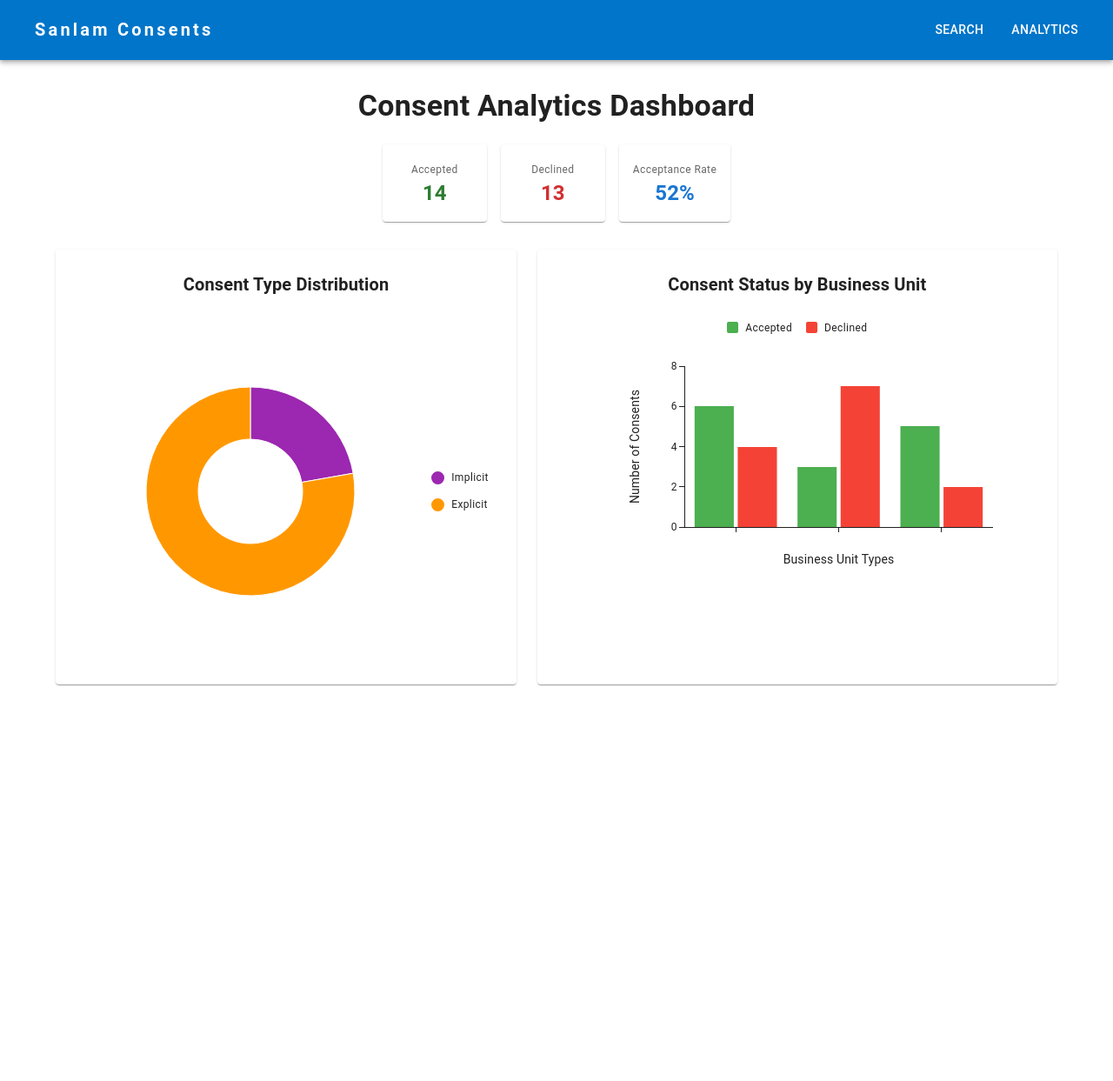
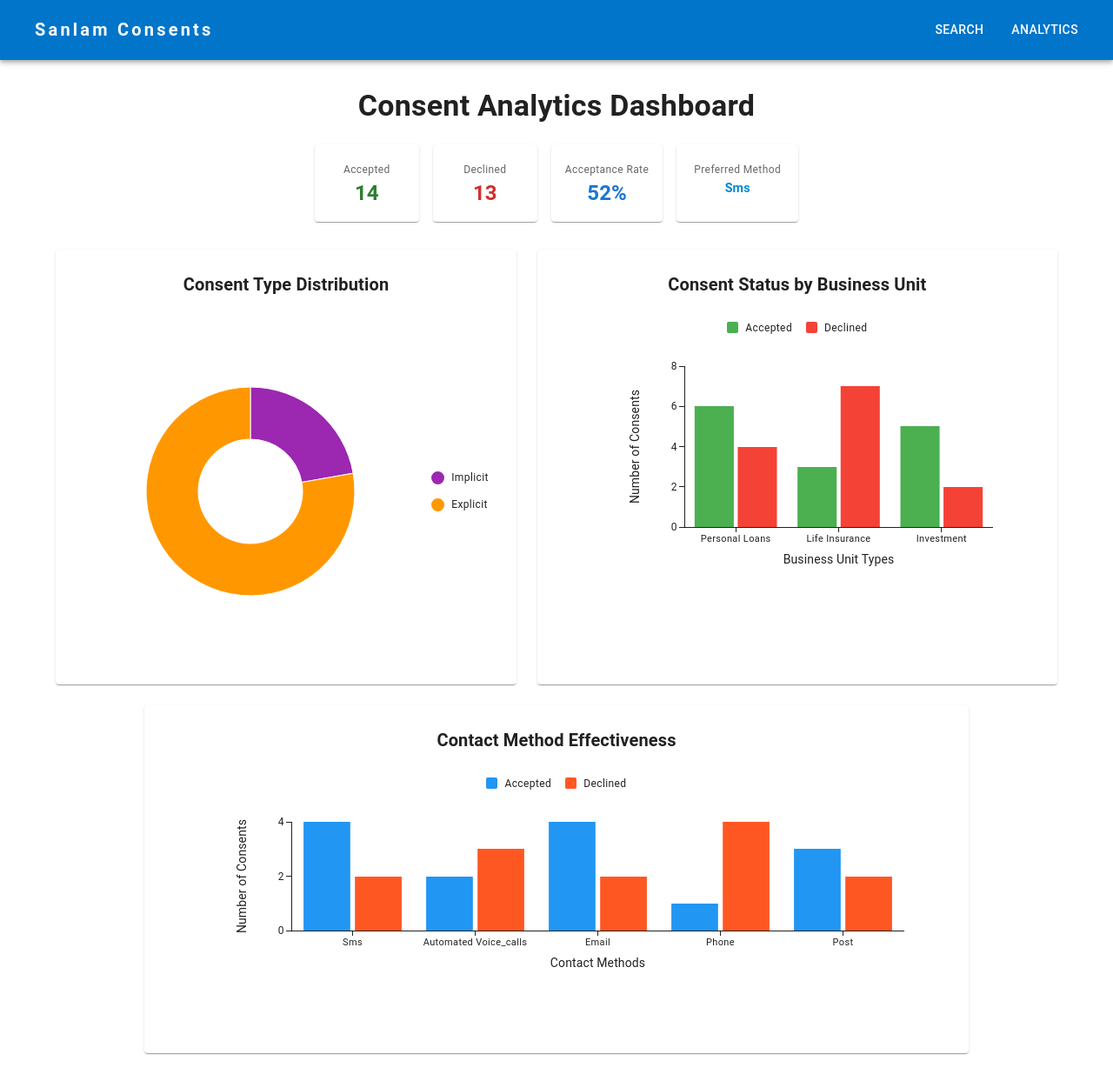
Before and after one commit to Chleo-Smith/Customer-Consent-Management-UIpractice, a React (Create React App) app: page /analytics in a window 1280 px wide. Shown: the whole page at 87% size. Before the commit the page ends 819 px from the top, so only its background shows below. Built offline with nearby package versions, Linux system fonts and the light colour scheme; data requests are answered from the project's data file; some icons are missing.

Commit message:
added contact effectiveness graph

```diff
--- a/src/pages/Analytics.js
+++ b/src/pages/Analytics.js
@@ -22,6 +22,7 @@ export function Analytics() {
   const [analyticsData, setAnalyticsData] = useState({
     businessUnitData: [],
     contactMethodData: [],
+    contactMethodFrequencyData: [],
     totalAccepted: 0,
     totalDeclined: 0,
     totalConsents: 0,
@@ -42,6 +43,7 @@ export function Analytics() {
         // Process the data to create analytics
         const businessUnitStats = {};
         const contactMethodStats = {};
+        const contactMethodFrequencyStats = {};
         let totalAccepted = 0;
         let totalDeclined = 0;
         let totalConsents = 0;
@@ -66,7 +68,10 @@ export function Analytics() {
               // Track contact method statistics
               if (!contactMethodStats[c.contactMethod]) {
                 contactMethodStats[c.contactMethod] = {
-                  contactMethod: c.contactMethod.replace("_", " ").toLowerCase().replace(/\b\w/g, l => l.toUpperCase()),
+                  contactMethod: c.contactMethod
+                    .replace("_", " ")
+                    .toLowerCase()
+                    .replace(/\b\w/g, (l) => l.toUpperCase()),
                   accepted: 0,
                   declined: 0,
                   total: 0,
@@ -74,6 +79,19 @@ export function Analytics() {
               }
 
               contactMethodStats[c.contactMethod].total++;
+
+              // Track contact method frequency (how often each method is selected)
+              if (!contactMethodFrequencyStats[c.contactMethod]) {
+                contactMethodFrequencyStats[c.contactMethod] = {
+                  contactMethod: c.contactMethod
+                    .replace("_", " ")
+                    .toLowerCase()
+                    .replace(/\b\w/g, (l) => l.toUpperCase()),
+                  frequency: 0,
+                };
+              }
+
+              contactMethodFrequencyStats[c.contactMethod].frequency++;
 
               // Count status types
               if (c.statusType === "IMPLICIT") {
@@ -98,6 +116,9 @@ export function Analytics() {
 
         const businessUnitData = Object.values(businessUnitStats);
         const contactMethodData = Object.values(contactMethodStats);
+        const contactMethodFrequencyData = Object.values(
+          contactMethodFrequencyStats
+        );
 
         // Find most preferred contact method (highest acceptance rate)
         let mostPreferredMethod = "";
@@ -115,11 +136,14 @@ export function Analytics() {
 
         setAnalyticsData({
           businessUnitData,
+          contactMethodData,
+          contactMethodFrequencyData,
           totalAccepted,
           totalDeclined,
           totalConsents,
           implicitCount,
           explicitCount,
+          mostPreferredMethod,
         });
       } catch (error) {
         console.error("Error fetching consent data:", error);
@@ -148,11 +172,14 @@ export function Analytics() {
 
   const {
     businessUnitData,
+    contactMethodData,
+    contactMethodFrequencyData,
     totalAccepted,
     totalDeclined,
     totalConsents,
     implicitCount,
     explicitCount,
+    mostPreferredMethod,
   } = analyticsData;
   const acceptanceRate =
     totalConsents > 0 ? Math.round((totalAccepted / totalConsents) * 100) : 0;
@@ -224,6 +251,23 @@ export function Analytics() {
                 sx={{ fontWeight: "bold" }}
               >
                 {acceptanceRate}%
+              </Typography>
+            </CardContent>
+          </Card>
+
+          <Card sx={{ minWidth: 140 }}>
+            <CardContent
+              sx={{ p: 2, "&:last-child": { pb: 2 }, textAlign: "center" }}
+            >
+              <Typography color="textSecondary" gutterBottom variant="caption">
+                Preferred Method
+              </Typography>
+              <Typography
+                variant="body1"
+                color="info.main"
+                sx={{ fontWeight: "bold", fontSize: "0.9rem" }}
+              >
+                {mostPreferredMethod || "N/A"}
               </Typography>
             </CardContent>
           </Card>
@@ -316,10 +360,9 @@ export function Analytics() {
                       label: "Business Unit Types",
                       tickPlacement: "middle",
                       tickLabelStyle: {
-                        angle: -45,
-                        textAnchor: "end",
+                        angle: 0,
+                        textAnchor: "middle",
                         fontSize: 11,
-                        fontWeight: "bold",
                       },
                     },
                   ]}
@@ -352,6 +395,69 @@ export function Analytics() {
             </Box>
           </Paper>
         </Grid>
+
+        {/* Contact Method Effectiveness Chart - Full Width */}
+        <Grid item xs={12}>
+          <Paper sx={{ p: 3, height: "400px", width: "100%" }}>
+            <Typography
+              variant="h6"
+              sx={{ mb: 3, textAlign: "center", fontWeight: "bold" }}
+            >
+              Contact Method Effectiveness
+            </Typography>
+            <Box
+              sx={{
+                display: "flex",
+                justifyContent: "center",
+                alignItems: "center",
+                height: "300px",
+                width: "100%",
+              }}
+            >
+              {contactMethodData && contactMethodData.length > 0 ? (
+                <BarChart
+                  dataset={contactMethodData}
+                  xAxis={[
+                    {
+                      scaleType: "band",
+                      dataKey: "contactMethod",
+                      label: "Contact Methods",
+                      tickPlacement: "middle",
+                      tickLabelStyle: {
+                        angle: 0,
+                        fontSize: 11,
+                      },
+                    },
+                  ]}
+                  yAxis={[
+                    {
+                      label: "Number of Consents",
+                    },
+                  ]}
+                  series={[
+                    {
+                      dataKey: "accepted",
+                      label: "Accepted",
+                      color: "#2196f3",
+                    },
+                    {
+                      dataKey: "declined",
+                      label: "Declined",
+                      color: "#ff5722",
+                    },
+                  ]}
+                  width={900}
+                  height={280}
+                  margin={{ left: 80, right: 50, top: 30, bottom: 80 }}
+                />
+              ) : (
+                <Typography color="textSecondary" align="center">
+                  No contact method data available
+                </Typography>
+              )}
+            </Box>
+          </Paper>
+        </Grid>
       </Grid>
     </Container>
   );
```
